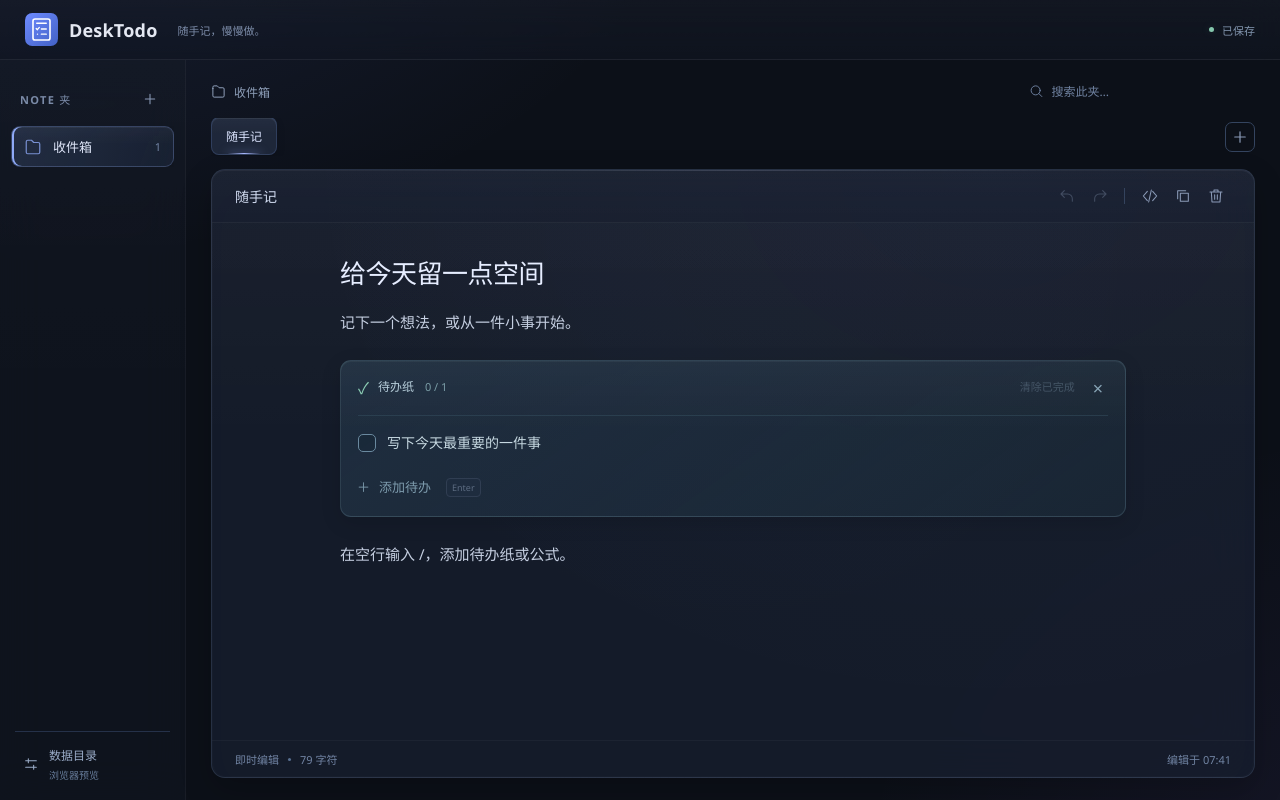
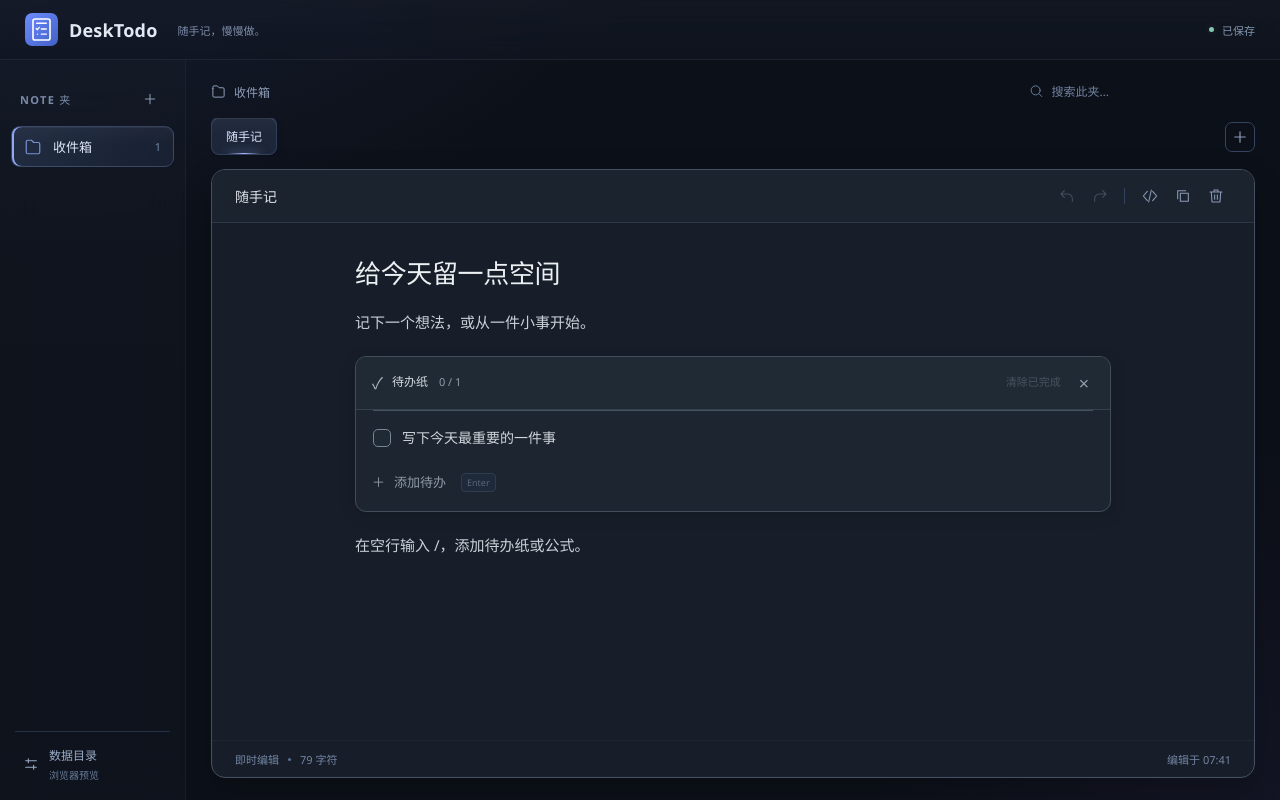
Before and after one commit to Graygoo7529/DeskToolkit, a React (Vite) app in the folder DeskTodo/: page / in a window 1280 px wide. Both pictures are taken after a click on the button "开始使用". Built offline with nearby package versions, Linux system fonts and the light colour scheme.

Commit message:
DeskTodo 改善视觉效果

```diff
--- a/DeskTodo/src/styles.css
+++ b/DeskTodo/src/styles.css
@@ -216,3 +216,135 @@ input[type="checkbox"] { accent-color: #83cdb1; width: 17px; height: 17px; curso
 .storage-button:focus-visible { border-radius: 7px; outline-offset: 1px; }
 .paper-actions button:focus-visible, .paper-add:focus-visible, .row-delete:focus-visible { outline: 1px solid #9bb0df; outline-offset: 2px; }
 @media (prefers-reduced-motion: reduce) { .note-sheet, .document-scroll, .slash-menu, .toast { animation: none; } }
+
+
+/* Calm note canvas: a quieter, Notion-like reading surface inside the DeskTodo shell. */
+.note-sheet {
+  border-color: #445061;
+  background: #171e29;
+  box-shadow: 0 12px 32px #0003, inset 0 1px #ffffff08;
+  backdrop-filter: blur(18px) saturate(104%);
+}
+.note-sheet::before {
+  inset: 0 24% auto 24%;
+  background: linear-gradient(90deg, transparent, #ffffff18, transparent);
+}
+.note-sheet::after {
+  box-shadow: inset 0 0 0 1px #ffffff03;
+}
+.note-toolbar {
+  border-bottom-color: #2d3745;
+  background: #1b232e;
+}
+.note-title {
+  color: #dfe3e8;
+}
+.note-title:focus {
+  color: #f1f3f5;
+  box-shadow: 0 1px 0 #9ba8b766;
+}
+.document-scroll {
+  background: #171e29;
+}
+.note-document {
+  max-width: 880px;
+  color: #cbd1d8;
+  caret-color: #c1cad3;
+}
+.note-document h1,
+.note-document h2,
+.note-document h3,
+.note-document h4,
+.note-document h5,
+.note-document h6 {
+  color: #edf0f3;
+  letter-spacing: -.35px;
+}
+.note-document strong { color: #f0f2f4; }
+.note-document em { color: #d0d1d2; }
+.note-document a { color: #b0c0d2; border-bottom-color: #7e8e9e66; }
+.note-document blockquote {
+  border-left-color: #697787;
+  background: #202833;
+  color: #aeb7c1;
+}
+.note-document hr { background: #35404e; }
+.note-document code {
+  color: #d2d8de;
+  background: #252e39;
+}
+.ordinary-code {
+  border-color: #394552;
+  background: #131922;
+  box-shadow: 0 3px 12px #0002;
+}
+.code-language { color: #84909d; }
+.ordinary-code [data-node-view-content] { color: #bcc5ce; }
+.note-document td,
+.note-document th { border-color: #3c4754; }
+.note-document th { background: #252e39; }
+
+.block-node { margin: 19px 0; }
+.todo-paper {
+  border-color: #414d5b;
+  background: #1c2530;
+  box-shadow: 0 4px 16px #0002, inset 0 1px #ffffff08;
+  color: #cbd2d9;
+  transition: border-color .2s ease, box-shadow .2s ease;
+}
+.todo-paper:hover {
+  border-color: #596674;
+  box-shadow: 0 6px 18px #0003, inset 0 1px #ffffff0a;
+}
+.paper-head {
+  padding: 11px 16px;
+  background: #202a35;
+  border-bottom: 1px solid #35414e;
+}
+.paper-head strong { color: #d4d9de; }
+.paper-glyph { color: #aab6bd; }
+.paper-count { color: #8f9ba7; }
+.paper-actions button { color: #929eaa; }
+.paper-actions button:hover:not(:disabled) { color: #e0e4e8; }
+.paper-progress { background: #46525e; }
+.paper-progress i { background: #9cac9f; }
+.paper-row {
+  min-height: 37px;
+  transition: background .16s ease;
+}
+.paper-row:hover,
+.paper-row:focus-within {
+  background: #ffffff06;
+  padding-left: 4px;
+}
+.paper-row input[type="checkbox"] {
+  border-color: #788592;
+  background: #202a35;
+}
+.paper-row input[type="checkbox"]:hover { border-color: #aab5bf; }
+.paper-row input[type="checkbox"]:checked {
+  background: #9caf9f;
+  border-color: #b9c8bc;
+  box-shadow: 0 0 0 3px #9caf9f12;
+}
+.paper-row input[type="checkbox"]:checked:after { color: #26342e; }
+.task-text { color: #d0d6db; }
+.task-text:focus { border-bottom-color: #82909d; }
+.task-text::placeholder { color: #7f8a95; }
+.completed .task-text { color: #818b96; text-decoration-color: #73808b; }
+.row-delete { color: #87929d; }
+.row-delete:hover { background: #a36c6c18; color: #e2a7a7; }
+.paper-add { color: #909ca7; }
+.paper-add:hover { color: #d0d6dc; }
+.paper-annotation { color: #aab4bd; }
+.formula-paper {
+  border-color: #414d5b;
+  background: #1c2530;
+  box-shadow: 0 4px 16px #0002, inset 0 1px #ffffff08;
+}
+.formula-output { color: #dbe0e4; }
+.formula-paper textarea {
+  border-top-color: #35414e;
+  color: #b7c1cb;
+  background: #18212b;
+}
```
